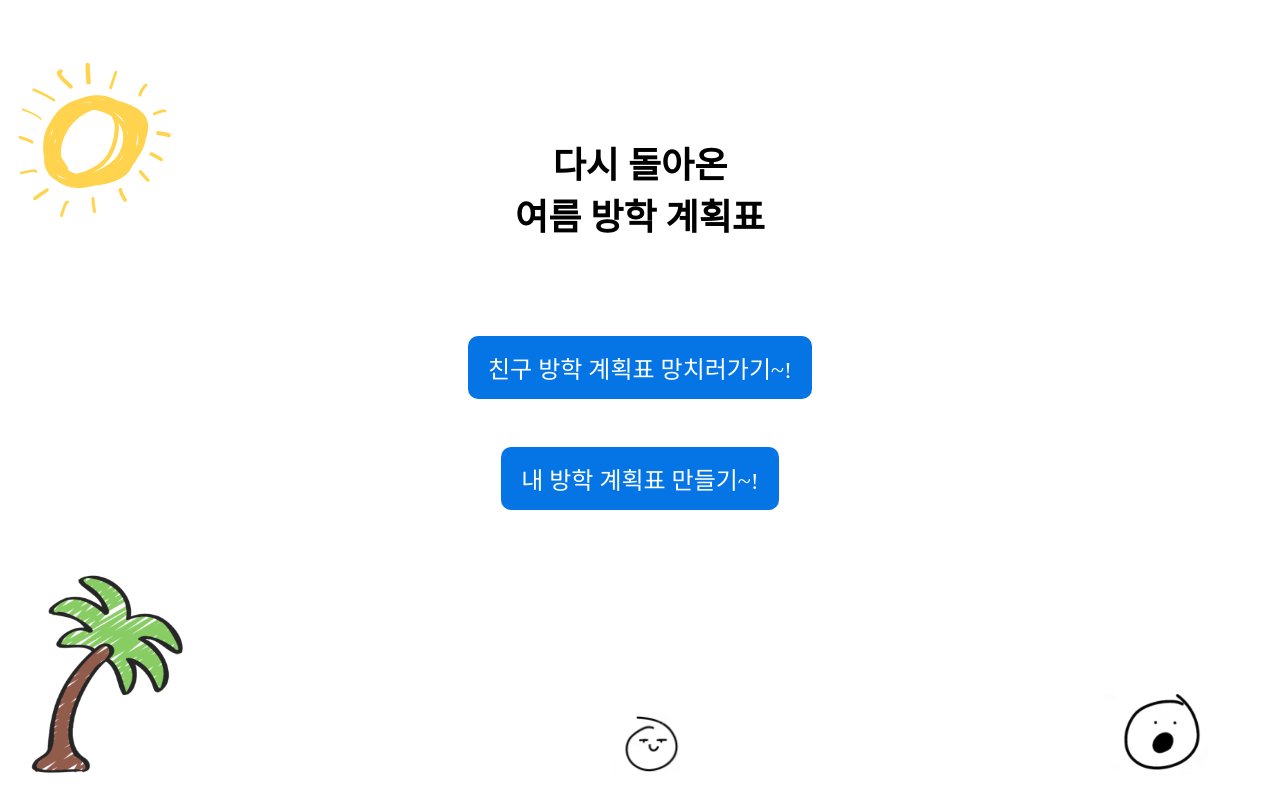
After one commit to gaerini/vacation, a Django app: page /landing/ in a window 1280 px wide. The commit adds this page. Run offline with Django 4.2, Linux system fonts and the light colour scheme; some web fonts are replaced.

Commit message:
landing_pg&css

```diff
--- a/vacation/app/static/baseStyle.css
+++ b/vacation/app/static/baseStyle.css
@@ -3,7 +3,7 @@ body {
 }
 
 .main {
-    background-color: bisque;
+    background-color: rgb(0,150,255);
     margin-top: 10vh;
 }
 .pagetitle {
--- /dev/null
+++ b/vacation/app/static/landingStyle.css
@@ -0,0 +1,81 @@
+@font-face {
+    font-family: 'TTCrownMychewR';
+    src: url('https://cdn.jsdelivr.net/gh/projectnoonnu/noonfonts_2205@1.0/TTCrownMychewR.woff2') format('woff2');
+    font-weight: normal;
+    font-style: normal;
+}
+
+h2 {
+    margin: 0;
+}
+
+.title {
+
+    font-family: 'TTCrownMychewR';
+    text-align: center;
+    font-size: x-large;
+    font-weight: 700;
+
+}
+
+.main {
+    margin-top: 7vh;
+}
+
+button {
+    font-family: 'TTCrownMychewR';
+    font-size: larger;
+
+}
+
+.sunimg {
+    height: 80px;
+    width: 80px;
+}
+
+.manimg {
+    display: flex;
+    align-items: baseline;
+    justify-content: space-between;
+    padding-left: 2vh;
+    padding-right: 8vh;
+    padding-top: 7vh;
+}
+
+.button-container {
+    display: flex;
+    justify-content: center;
+  }
+
+.button {
+    display: inline-block;
+    background-color: #0575E6;
+    color: white;
+    text-align: center;
+    padding: 14px 20px;
+    margin: 8px 4px;
+    border: none;
+    border-radius: 10px;
+    cursor: pointer;
+    font-size: 24px;
+  }
+.friend {
+    margin-top: 12vh;
+  }
+.my {
+    margin-top: 5vh;
+  }
+.tree {
+    height: 200px;
+    width: auto;
+}
+.smileimg {
+    padding-top: 5vh;
+    height: 60px;
+    width: auto;
+}
+.wowimg {
+    padding-top: 5vh;
+    height: 80px;
+    width: auto;
+}
--- /dev/null
+++ b/vacation/app/templates/landing.html
@@ -0,0 +1,34 @@
+<!DOCTYPE html>
+<html lang="en">
+<head>
+    {% load static %}
+    <meta charset="UTF-8">
+    <meta http-equiv="X-UA-Compatible" content="IE=edge">
+    <meta name="viewport" content="width=device-width, initial-scale=1.0">
+    <title>Document</title>
+    <link rel="stylesheet" type="text/css" href="{% static 'landingStyle.css' %}"/>
+</head>
+<body>
+    <div class="main">
+        <div class="sunimg">
+            <img src="{% static 'sun.png' %}"/>
+        </div>
+        <div class="title">
+            <h2>다시 돌아온 <br/>여름 방학 계획표</h2>
+        </div>
+        <div class="content">
+            <div class="button-container">
+                <a href='http://127.0.0.1:8000/login/'><button class="button friend">친구 방학 계획표 망치러가기~!</button></a>
+            </div>
+            <div class="button-container">
+                <a href='http://127.0.0.1:8000/signup/'><button class="button my">내 방학 계획표 만들기~!</button></a>
+            </div>
+            <div class="manimg">
+                <img class="tree" src="{% static 'tree.png' %}"/>
+                <img class="smileimg" src="{% static 'smile.png' %}"/>
+                <img class="wowimg" src="{% static 'wow.png' %}"/>
+            </div>
+        </div>
+    </div>
+</body>
+</html>
--- a/vacation/app/views.py
+++ b/vacation/app/views.py
@@ -8,6 +8,9 @@ from django.views.decorators.csrf import csrf_exempt
 
 import json
 # Create your views here.
+
+def landing(request):
+    return render(request, 'landing.html')
 
 def timetable(request, timetable_pk):
 
--- a/vacation/vacation/urls.py
+++ b/vacation/vacation/urls.py
@@ -22,6 +22,7 @@ urlpatterns = [
     path('admin/', admin.site.urls),
     path('personal/<int:timetable_pk>', views.timetable, name="timetable"),
     path('login/', views.login, name="login"),
+    path('landing/', views.landing, name="landing"),
     path('signup/', views.signup, name="signup"),
     path('timeblock', views.timeblock, name="timeblock"),
 ]
```
Also changed, not shown: vacation/app/static/smile.png (added), vacation/app/static/sun.png (added), vacation/app/static/tree.png (added), vacation/app/static/wow.png (added).
